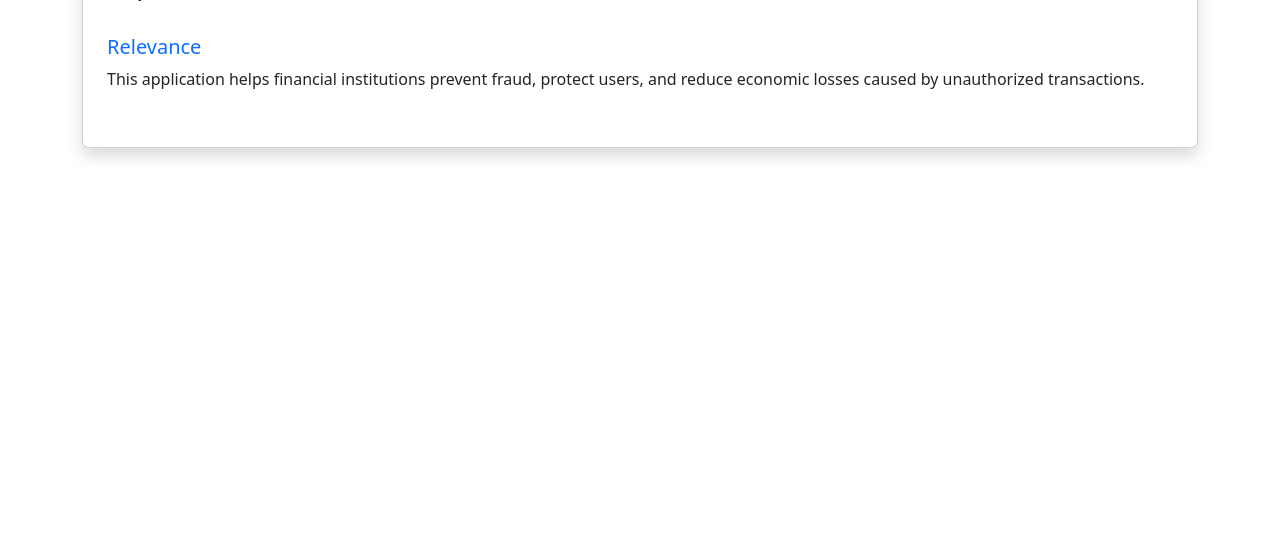
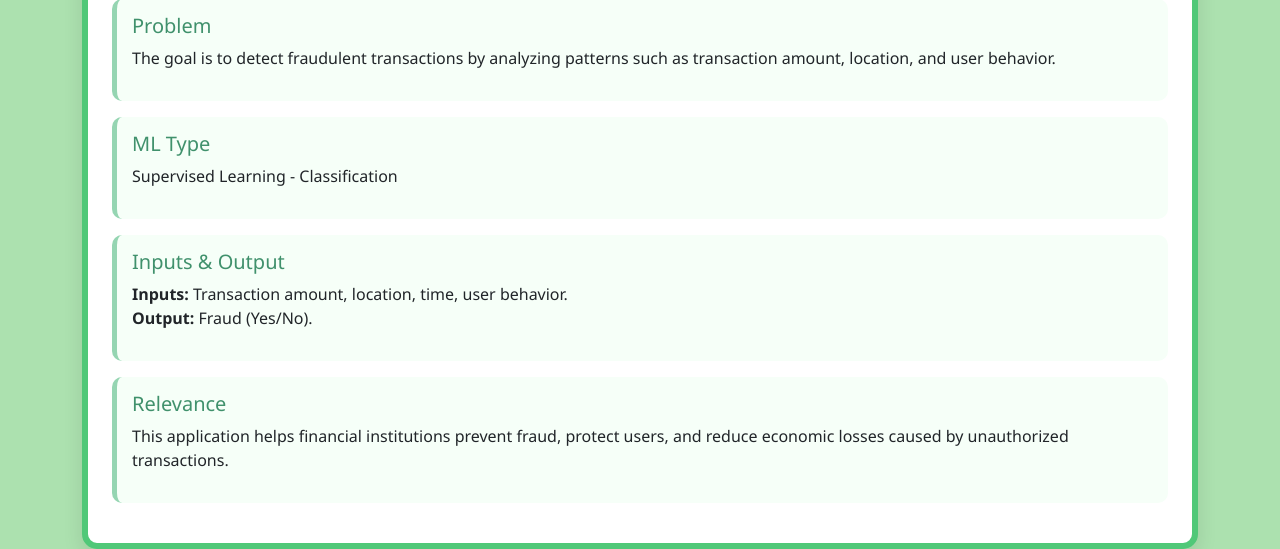
Before and after one commit to jhohantellez/MachineLearning, a Flask app: page /UseCase/2 in a window 1280 px wide. Shown: the part 388-937 px from the top of the page. Before the commit the page ends 547 px from the top, so only its background shows below. Run offline with Flask 3, Linux system fonts and the light colour scheme.

Commit message:
Three use cases were updated

```diff
--- a/templates/use_cases/use_case2.html
+++ b/templates/use_cases/use_case2.html
@@ -2,43 +2,93 @@
 <html lang="en">
 <head>
     <meta charset="UTF-8">
-    <title>Salary Prediction</title>
+    <title>Credit Card Fraud Detection</title>
 
+    <!-- Bootstrap -->
     <link href="https://cdn.jsdelivr.net/npm/bootstrap@5.3.0/dist/css/bootstrap.min.css" rel="stylesheet">
+
+    <style>
+        body {
+            background: #ACE1AF; /* verde pastel */
+            font-family: 'Segoe UI', Tahoma, Geneva, Verdana, sans-serif;
+        }
+
+        .main-card {
+            border-radius: 15px;
+            border: 6px solid #50C878;
+            box-shadow: 0 8px 20px rgba(0,0,0,0.1);
+        }
+
+        h2 {
+            color: #2d6a4f;
+            font-weight: bold;
+        }
+
+        h5 {
+            color: #40916c;
+        }
+
+        .custom-card {
+            background: #f6fff8;
+            border-radius: 10px;
+            padding: 15px;
+            border-left: 5px solid #95d5b2;
+        }
+
+        .image-container {
+            text-align: center;
+            margin-bottom: 20px;
+        }
+
+        .image-container img {
+            width: 50%;
+            max-width: 300px;
+            border-radius: 12px;
+            border: 3px solid #a8e6cf;
+            transition: transform 0.3s ease;
+        }
+
+        .image-container img:hover {
+            transform: scale(1.05);
+        }
+    </style>
 </head>
 
+<body>
 
-<body>
-    <div class="container mt-5">
-    <div class="card shadow p-4">
+<div class="container mt-5">
+    <div class="card main-card p-4">
 
-        <h2 class="text-center text-primary mb-4">
-             Credit Card Fraud Detection
-        </h2>
+        <h2 class="text-center mb-4">Credit Card Fraud Detection</h2>
 
-        <div class="mb-3">
-            <h5 class="text-primary">Problem</h5>
+        <!-- Imagen -->
+        <div class="image-container">
+            <img src="https://cocolevio.com/wp-content/uploads/2020/08/How-to-Detect-Credit-Card-Fraud.webp" alt="Credit Card Fraud Detection">
+        </div>
+
+        <div class="mb-3 custom-card">
+            <h5> Problem</h5>
             <p>
                 The goal is to detect fraudulent transactions by analyzing patterns
                 such as transaction amount, location, and user behavior.
             </p>
         </div>
 
-        <div class="mb-3">
-            <h5 class="text-primary">ML Type</h5>
+        <div class="mb-3 custom-card">
+            <h5>ML Type</h5>
             <p>Supervised Learning - Classification</p>
         </div>
 
-        <div class="mb-3">
-            <h5 class="text-primary">Inputs & Output</h5>
+        <div class="mb-3 custom-card">
+            <h5>Inputs & Output</h5>
             <p>
                 <strong>Inputs:</strong> Transaction amount, location, time, user behavior.<br>
                 <strong>Output:</strong> Fraud (Yes/No).
             </p>
         </div>
 
-        <div class="mb-3">
-            <h5 class="text-primary">Relevance</h5>
+        <div class="mb-3 custom-card">
+            <h5>Relevance</h5>
             <p>
                 This application helps financial institutions prevent fraud, protect users,
                 and reduce economic losses caused by unauthorized transactions.
@@ -47,4 +97,6 @@
 
     </div>
 </div>
+
 </body>
+</html>
```
Also changed, not shown: templates/use_cases/use_case1.html (+64 -15 lines), templates/use_cases/use_case3.html (+67 -22 lines).
